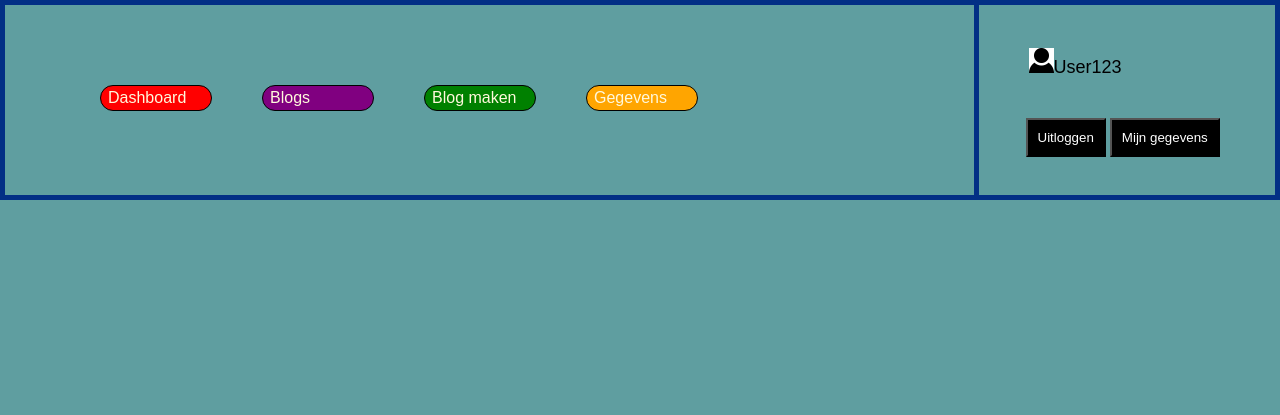
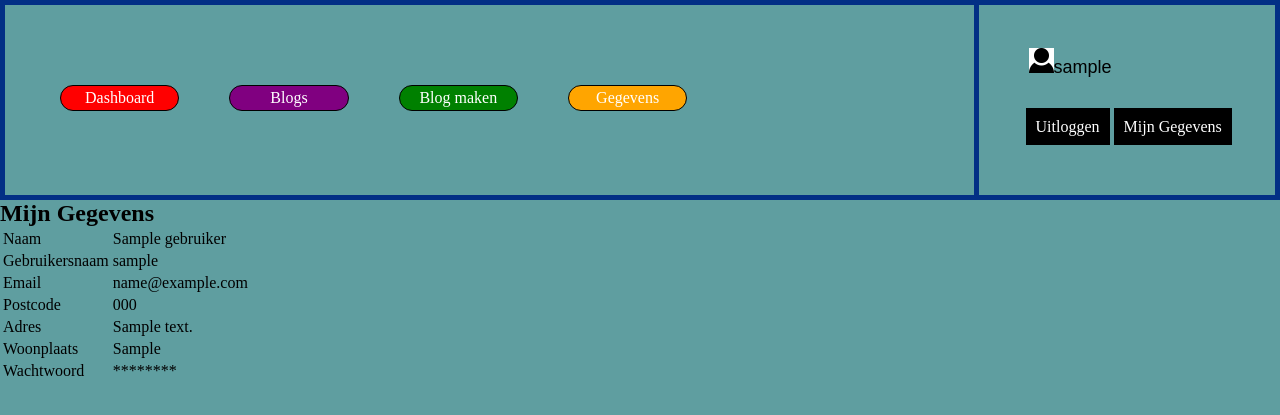
Before and after one commit to bronkie48/BlogappAmbitieproject, a PHP site: page /persondata.php in a window 1280 px wide. Shown: the top 415 px of the page. Run offline with PHP 8.4, Linux system fonts and the light colour scheme; the visitor is signed in with stand-in values (Sample User, id 1); tables that the repository leaves empty or names only in its code hold one stand-in row (values such as "Sample post").

Commit message:
update 25-11-2020

```diff
--- a/CSS/style.css
+++ b/CSS/style.css
@@ -19,6 +19,7 @@
     background-color: black;
     color: #fff;
     padding: 10px;
+    text-decoration: none;
 }
 /*header*/
 header{
@@ -46,13 +47,19 @@
     display: block;
 }
 .menu{
+    width: 80%;
     list-style-type: none;
     display: inline-flex;
+}
+.menu a{
+    color: #fff;
+    text-decoration: none;
+    text-align: center;
+    width: 15%;
 }
 .menu-item-red{
     background-color: red;
     margin: 0 50px 0px 0;
-    width: 100px;
     border: 1px solid black;
     border-radius: 1em;
     padding: 3px 5px;
@@ -60,7 +67,6 @@
 .menu-item-purple{
     background-color: purple;
     margin: 0 50px 0px 0;
-    width: 100px;
     border: 1px solid black;
     border-radius: 1em;
     padding: 3px 5px;
@@ -68,7 +74,6 @@
 .menu-item-green{
     background-color: green;
     margin: 0 50px 0px 0;
-    width: 100px;
     border: 1px solid black;
     border-radius: 1em;
     padding: 3px 5px;
@@ -76,12 +81,12 @@
 .menu-item-orange{
     background-color: orange;
     margin: 0;
-    width: 100px;
     border: 1px solid black;
     border-radius: 1em;
     padding: 3px 5px;
 }
 .menu-item-red a, .menu-item-purple a, .menu-item-green a, .menu-item-orange a{
+    width: 25%;
     text-decoration: none;
     color: cornsilk;
     font-family: Arial, Helvetica, sans-serif;
@@ -144,6 +149,8 @@
     flex-wrap: wrap;
 }
 .metro-block-red{
+    color: #fff;
+    text-decoration: none;
     margin: 50px;
     min-width: 350px;
     min-height: 300px;
@@ -151,6 +158,8 @@
     background-color: red;
 }
 .metro-block-green{
+    color: #fff;
+    text-decoration: none;
     margin: 50px;
     min-width: 350px;
     min-height: 300px;
@@ -158,6 +167,8 @@
     background-color: green;
 }
 .metro-block-purple{
+    text-decoration: none;
+    color: #fff;
     margin: 50px;
     min-width: 350px;
     min-height: 300px;
@@ -165,6 +176,8 @@
     background-color: purple;
 }
 .metro-block-orange{
+    text-decoration: none;
+    color: #fff;
     margin: 50px;
     min-width: 350px;
     min-height: 300px;
@@ -234,3 +247,6 @@
     top: 392px;
     left: 637px;
 }
+.metro-block-red{
+    color: #fff;
+}
--- a/persondata.php
+++ b/persondata.php
@@ -1,35 +1,92 @@
+<?php
+require_once "PHP/database.php";
+session_start();
+$userlogin = $_SESSION['userlogin'];
+
+if(empty($userlogin))
+{
+    header("location:/Blogapp/BlogappAmbitieproject/index.php");
+}
+?>
 <html>
     <head>
         <title>Mijn Gegevens</title>
-        <link rel="stylesheet" href="../CSS/style.css">
+        <link rel="stylesheet" href="/Blogapp/BlogappAmbitieproject/CSS/style.css">
     </head>
     <body>
         <header>
             <div class="header-left-block">
                 <div class="menu-container">
-                    <ul class="menu">
-                        <li class="menu-item-red"><a href="dashboard.html">Dashboard</a></li>
-                        <li class="menu-item-purple"><a href="blogoverview.html">Blogs</a></li>
-                        <li class="menu-item-green"><a href="createblog.html">Blog maken</a></li>
-                        <li class="menu-item-orange"><a href="persondata.html">Gegevens</a></li>
-                    </ul>
+                    <div class="menu">
+                        <a href="dashboard.php" class="menu-item-red">Dashboard</a>
+                        <a href="blogoverview.php" class="menu-item-purple">Blogs</a>
+                        <a href="blogform.php" class="menu-item-green">Blog maken</a>
+                        <a href="persondata.php" class="menu-item-orange">Gegevens</a>
+                    </div>
                 </div>
             </div>
             <div class="header-right-block">
                 <div class="login-details">
-                    <ul class="user-login">
-                        <li><img src="../IMG/user.png" width="25" height="25" alt="user icon">User123</li>
+                <ul class="user-login">
+                        <li><img src="../IMG/user.png" width="25" height="25" alt="user icon"><?php echo $userlogin;?></li>
                     </ul>
                     <div class="login-details-buttons">
-                        <input type= "button" class="detail-btn" value="Uitloggen">
-                        <input type= "button" class="detail-btn" value="Mijn gegevens">
+                        <a href="PHP/logout.php"  class="detail-btn"> Uitloggen</a>
+                        <a href="persondata.php"  class="detail-btn"> Mijn Gegevens</a>
                     </div>
                 </div>
             </div>
         </header>
+        <section class="persondata">
+            <div class="persondata-block">
+                <?php
+                require_once "PHP/database.php";
 
-        <section>
+                    $sql = $pdo->prepare("SELECT * FROM `gebruiker` WHERE `username` = '$userlogin'");
+                    $sql->setFetchMode(PDO::FETCH_ASSOC);
+                    $sql->execute();
 
+                    if($sql->rowCount() != 0) {
+
+                        while($row=$sql->fetch())
+                        {
+                        ?>
+                            <h1>Mijn Gegevens</h1>
+                            <table class="persondata-table">
+                                <tr>
+                                    <td>Naam</td>
+                                    <td><?php echo $row['name']?></td>
+                                </tr>
+                                <tr>
+                                    <td>Gebruikersnaam</td>
+                                    <td><?php echo $row['username']?></td>
+                                </tr>
+                                <tr>
+                                    <td>Email</td>
+                                    <td><?php echo $row['email']?></td>
+                                </tr>
+                                <tr>
+                                    <td>Postcode</td>
+                                    <td><?php echo $row['postal']?></td>
+                                </tr>
+                                <tr>
+                                    <td>Adres</td>
+                                    <td><?php echo $row['address']?></td>
+                                </tr>
+                                <tr>
+                                    <td>Woonplaats</td>
+                                    <td><?php echo $row['city']?></td>
+                                </tr>
+                                <tr>
+                                    <td>Wachtwoord</td>
+                                    <td>********</td>
+                                </tr>
+                            </table>
+                        <?php
+                        }
+                    }
+                ?>
+            </div>
         </section>
 
         <footer>
```
Also changed, not shown: blog.php (+10 -0 lines), blogform.php (+11 -7 lines), blogoverview.php (+23 -13 lines), dashboard.php (+22 -16 lines).
